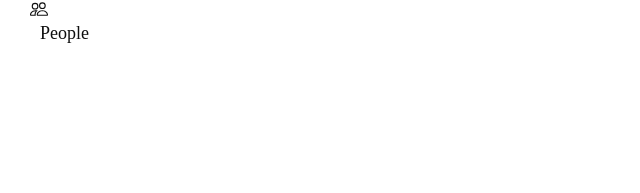
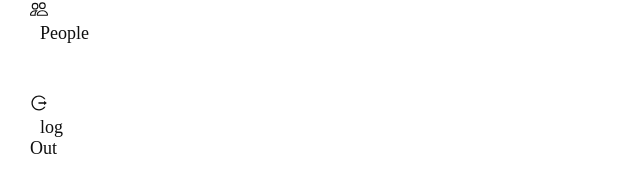
Before and after one commit to aminulislam69/bachal_hw, a React (Vite) app: page /bachal in a window 1280 px wide. Shown: the part 433-626 px from the top of the page, without its empty margins (0-640 px from the left). Built offline with nearby package versions, Linux system fonts and the light colour scheme.

Commit message:
set user to local storage

```diff
--- a/src/components/RootLayout.jsx
+++ b/src/components/RootLayout.jsx
@@ -1,11 +1,27 @@
 import React from 'react'
 import { Outlet, Link, useLocation} from 'react-router-dom'
 import Grid from '@mui/material/Grid';
-import { AiOutlineHome, AiOutlineUsergroupAdd } from 'react-icons/ai'
+import { AiOutlineHome, AiOutlineUsergroupAdd, AiOutlineLogout } from 'react-icons/ai'
 import { BsChatDots, BsPeople } from 'react-icons/bs'
 import { SlPeople } from 'react-icons/sl'
+import { getAuth, signOut } from "firebase/auth";
+import { useNavigate } from 'react-router-dom';
 
 const RootLayout = () => {
+
+    const auth = getAuth();
+    let navigate = useNavigate()
+
+
+    let handleLogout =()=>{
+
+
+        signOut(auth).then(() => {
+            localStorage.removeItem("user")
+            navigate("/login")
+        })
+
+    }
 
 let location = useLocation()
 
@@ -45,6 +61,10 @@ console.log(location.pathname)
                         <BsPeople/>
                         <span>People</span>
                     </li>
+                    <li onClick={handleLogout}>
+                        <AiOutlineLogout/>
+                        <span>log Out</span>
+                    </li>
                 </ul>
             </div>
         </div>
--- a/src/pages/Home.jsx
+++ b/src/pages/Home.jsx
@@ -7,24 +7,30 @@ import UserList from '../components/UserList';
 import FriendRequest from '../components/FriendRequest';
 import MyGroups from '../components/MyGroups';
 import Block from '../components/Block';
+import { useNavigate } from 'react-router-dom';
+import { useSelector } from 'react-redux';
 
-import { useNavigate } from 'react-router-dom';
 
 
 
 const Home = () => {
 
-  let navigate = useNavigate()
-//   let loginUser = useSelector((state)=> state.loggedUser.loginUser)
 
 
-//   useEffect(()=>{
+  let navigate = useNavigate()
 
-//     if(loginUser == null){
-//       navigate("/login")
-//     }
+  let loginUser = useSelector((state)=> state.loggedUser.loginUser)
 
-//   },[])
+
+
+
+  useEffect(()=>{
+
+    if(loginUser == null){
+      navigate("/login")
+    }
+
+  },[])
 
 
 
--- a/src/pages/Login.jsx
+++ b/src/pages/Login.jsx
@@ -3,12 +3,13 @@ import {TextField, Alert} from '@mui/material';
 import regLogo from '../assets/regLogo.png'
 import Button from '@mui/material/Button';
 import LoadingButton from '@mui/lab/LoadingButton';
-import { useState } from 'react';
+import { useState, useEffect } from 'react';
 import { getAuth, signInWithEmailAndPassword} from "firebase/auth";
 import { useNavigate, Link } from 'react-router-dom';
 import { BsEye, BsEyeSlash } from 'react-icons/bs'
 import { useDispatch } from 'react-redux'
 import { userData } from '../slices/user/userSlice';
+import { useSelector } from 'react-redux';
 
 
 
@@ -25,10 +26,19 @@ const Login = () => {
 
 
   const auth = getAuth();
-  let navigate = useNavigate()
+
   let dispatch = useDispatch()
 
   let [values, setValues] = useState(innitialValues)
+
+  let navigate = useNavigate()
+
+  let loginUser = useSelector((state)=> state.loggedUser.loginUser)
+
+
+
+
+
 
   let handleValue = (e) =>{
     setValues({
@@ -78,6 +88,7 @@ const Login = () => {
       eye: false
     })
         dispatch(userData(user.user))
+        localStorage.setItem("user", JSON.stringify(user.user))
         navigate("/bachal/home")
 
     })
@@ -89,6 +100,7 @@ const Login = () => {
       eye:!values.eye
     })
   }
+
 
 
   return (
--- a/src/slices/user/userSlice.js
+++ b/src/slices/user/userSlice.js
@@ -3,11 +3,12 @@ import { createSlice } from '@reduxjs/toolkit'
 export const counterSlice = createSlice({
   name: 'user',
   initialState: {
-    loginUser: 10,
+    loginUser: null,
   },
   reducers: {
     userData: (state, action) => {
-        console.log(state.loginUser)
+        // console.log(state.loginUser)
+        state.loginUser = action.payload
 
     },
   },
```
